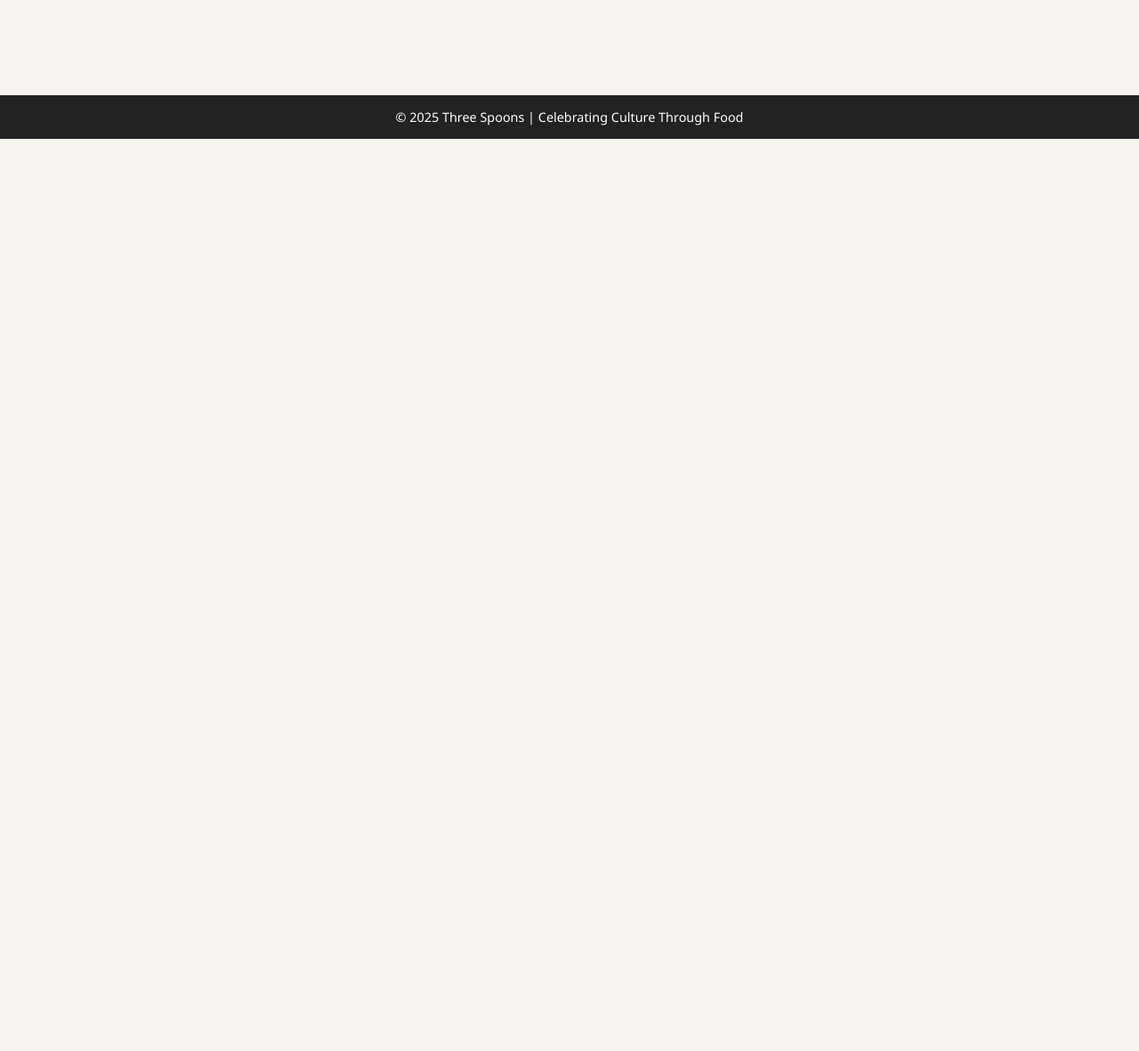
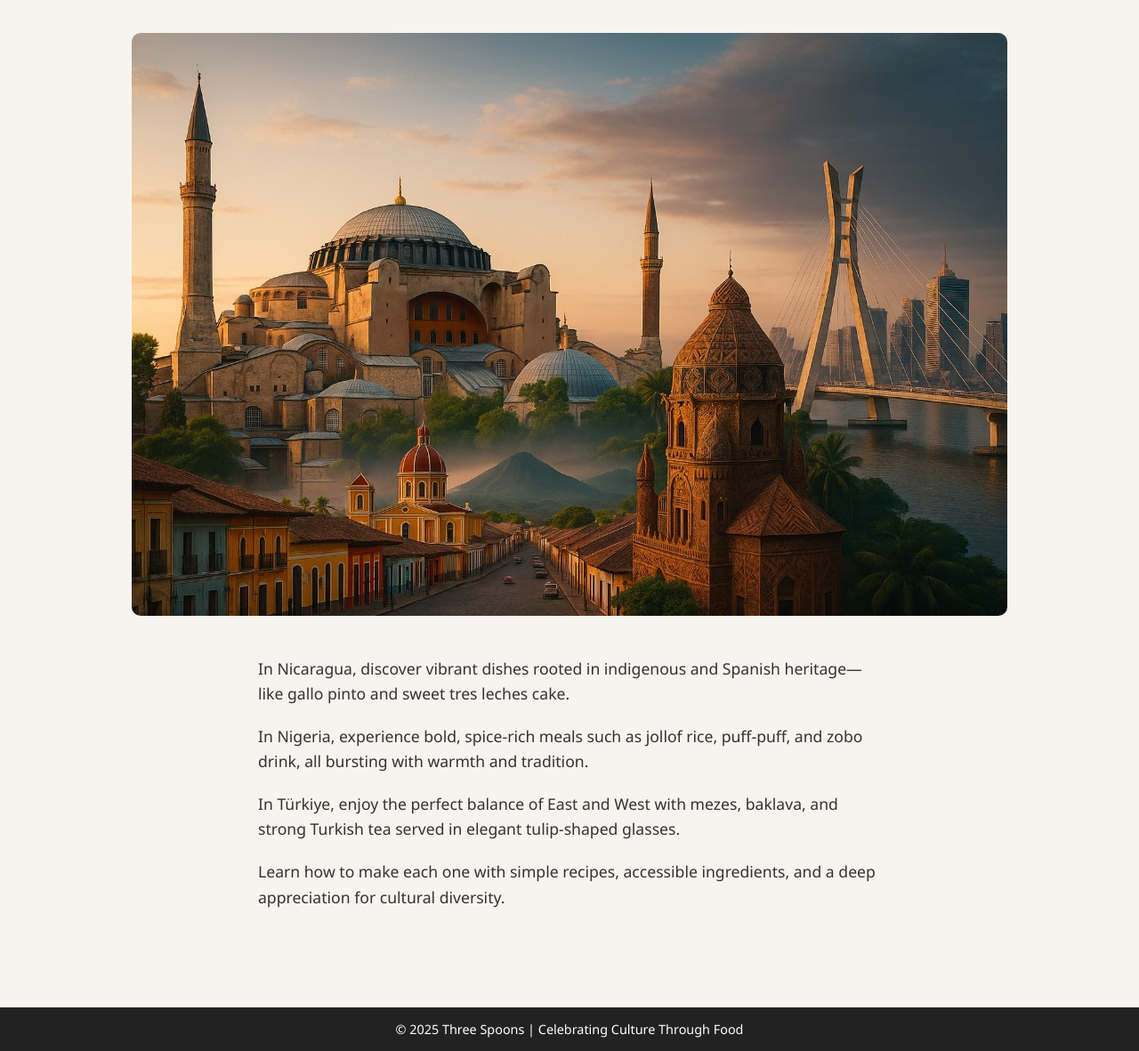
Before and after one commit to FredGui10/three-spoons, a plain HTML site: page index.html in a window 1280 px wide. Shown: the part 543-1724 px from the top of the page at 89% size. Before the commit the page ends 800 px from the top, so only its background shows below. Drawn offline with Linux system fonts and the light colour scheme.

Commit message:
updated index

```diff
--- a/index.html
+++ b/index.html
@@ -47,6 +47,11 @@
         From savory dishes to delightful desserts and refreshing drinks, this website celebrates the flavors
         that define each culture. Learn how to make each one with simple recipes and ingredients.
       </p>
+      <img src="images/three-countries.jpg" alt="3 Countries Together" style="max-width: 100%; height: auto; border-radius: 10px; margin: 20px 0;">
+      <p>In Nicaragua, discover vibrant dishes rooted in indigenous and Spanish heritage—like gallo pinto and sweet tres leches cake.</p>
+      <p>In Nigeria, experience bold, spice-rich meals such as jollof rice, puff-puff, and zobo drink, all bursting with warmth and tradition.</p>
+      <p>In Türkiye, enjoy the perfect balance of East and West with mezes, baklava, and strong Turkish tea served in elegant tulip-shaped glasses.</p>
+      <p>Learn how to make each one with simple recipes, accessible ingredients, and a deep appreciation for cultural diversity.</p>
     </section>
   </main>
 
```
